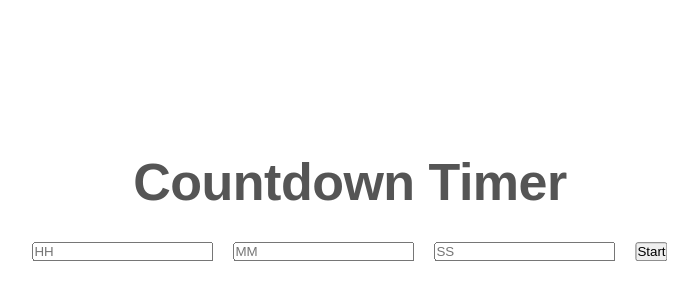
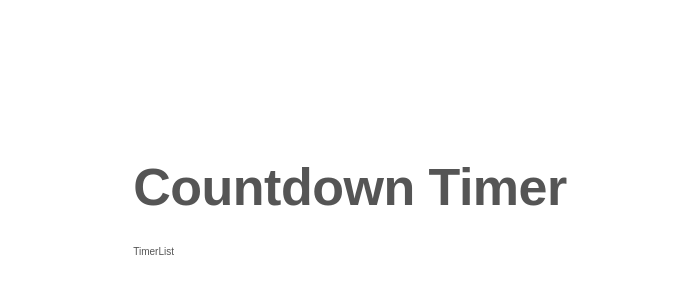
Before and after one commit to deltam3/frontendeval, a React (Create React App) app in the folder Easy/2_CountdownTimer/react_version/countdown/: page / in a window 1280 px wide. Shown: the part 192-492 px from the top of the page, without its empty margins (290-988 px from the left). Built offline with nearby package versions, Linux system fonts and the light colour scheme.

Commit message:
deleted codebase to allow multiple countdown timers

```diff
--- a/Easy/2_CountdownTimer/react_version/countdown/src/App.js
+++ b/Easy/2_CountdownTimer/react_version/countdown/src/App.js
@@ -1,42 +1,19 @@
 import "./App.css";
 import { useState, useEffect } from "react";
-import Timer from "./components/Timer";
-import Countdown from "./components/Countdown";
+import TimerList from "./components/TimerList.jsx";
+
+const initialTimer = [
+  { id: 1, hour: 0, min: 0, sec: 0, isActive: false },
+  { id: 2, hour: 0, min: 0, sec: 0, isActive: false },
+];
 
 function App() {
-  const [isActive, setIsActive] = useState(false);
-  const [hourValue, setHourValue] = useState("HH");
-  const [minValue, setMinValue] = useState("MM");
-  const [secValue, setSecValue] = useState("SS");
-
+  const [timers, setTimers] = useState();
   return (
     <main className="main">
       <section className="section-timer">
         <h1 className="heading-primary center-text">Countdown Timer</h1>
-        {isActive ? (
-          <Countdown
-            seconds={90}
-            isActive={isActive}
-            setIsActive={setIsActive}
-            hourValue={hourValue}
-            minValue={minValue}
-            secValue={secValue}
-            setHourValue={setHourValue}
-            setMinValue={setMinValue}
-            setSecValue={setSecValue}
-          ></Countdown>
-        ) : (
-          <Timer
-            isActive={isActive}
-            setIsActive={setIsActive}
-            hourValue={hourValue}
-            minValue={minValue}
-            secValue={secValue}
-            setHourValue={setHourValue}
-            setMinValue={setMinValue}
-            setSecValue={setSecValue}
-          ></Timer>
-        )}
+        <TimerList timers={timers}></TimerList>
       </section>
     </main>
   );
--- a/Easy/2_CountdownTimer/react_version/countdown/src/components/Countdown.css
+++ /dev/null
@@ -1,10 +0,0 @@
-.section-countdown {
-  display: flex;
-  justify-content: center;
-  align-items: center;
-}
-
-.countdown {
-  display: flex;
-  gap: 2rem;
-}
--- a/Easy/2_CountdownTimer/react_version/countdown/src/components/Countdown.jsx
+++ /dev/null
@@ -1,60 +0,0 @@
-import React from "react";
-import "./Countdown.css";
-
-import { useEffect, useRef, useState } from "react";
-
-const formatTime = (time) => {
-  let minutes = Math.floor(time / 60);
-  let seconds = Math.floor(time - minutes * 60);
-
-  if (minutes <= 10) minutes = "0" + minutes;
-  if (seconds <= 10) seconds = "0" + seconds;
-  return minutes + ":" + seconds;
-};
-
-function Countdown({
-  seconds,
-  isActive,
-  setIsActive,
-  hourValue,
-  minValue,
-  secValue,
-  setHourValue,
-  setMinValue,
-  setSecValue,
-}) {
-  const [countdown, setCountdown] = useState(seconds);
-  const timerId = useRef();
-  useEffect(() => {
-    timerId.current = setInterval(() => {
-      setCountdown((prev) => prev - 1);
-    }, 1000);
-    return () => clearInterval(timerId.current);
-  }, []);
-
-  useEffect(() => {
-    if (countdown <= 0) {
-      clearInterval(timerId.current);
-      alert("end");
-    }
-  }, [countdown]);
-
-  return (
-    <section className="section-countdown">
-      <div className="countdown">
-        <p>남은 시간: {formatTime(countdown)}</p>
-      </div>
-      <div>
-        <button className="btn btn--pause">Pause</button>
-        <button
-          className="btn btn--reset"
-          onClick={() => setIsActive(!isActive)}
-        >
-          Reset
-        </button>
-      </div>
-    </section>
-  );
-}
-
-export default Countdown;
--- a/Easy/2_CountdownTimer/react_version/countdown/src/components/Timer.jsx
+++ b/Easy/2_CountdownTimer/react_version/countdown/src/components/Timer.jsx
@@ -11,6 +11,7 @@ function Timer({
   setHourValue,
   setMinValue,
   setSecValue,
+  handleSubmit,
 }) {
   const handleHourChange = (e) => {
     setHourValue(e.target.value);
@@ -26,7 +27,7 @@ function Timer({
 
   return (
     <section className="section-timer">
-      <form className="form">
+      <form className="form" onSubmit={(e) => handleSubmit(e)}>
         <div>
           <input
             type="number"
--- /dev/null
+++ b/Easy/2_CountdownTimer/react_version/countdown/src/components/TimerList.jsx
@@ -0,0 +1,7 @@
+import React from "react";
+
+function TimerList() {
+  return <div>TimerList</div>;
+}
+
+export default TimerList;
```
